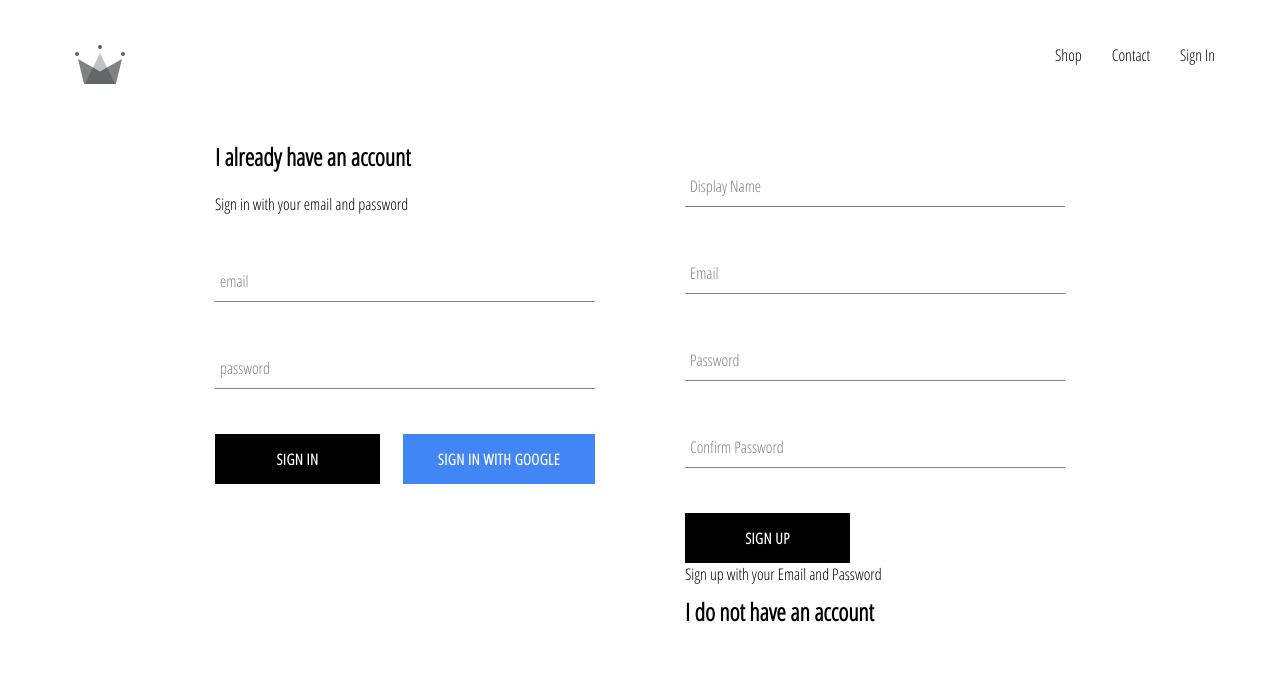
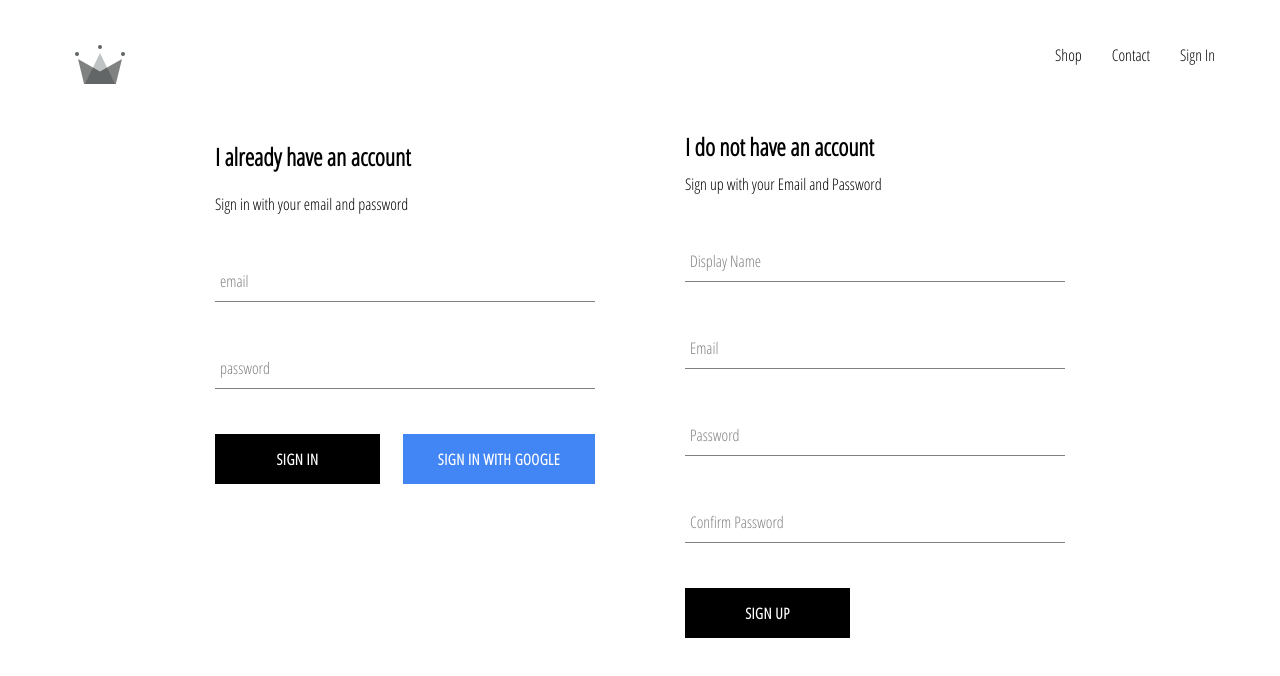
Before and after one commit to coreymunn3/ecommerce-clothing, a React (Create React App) app: page /signin in a window 1280 px wide. Shown: the top 676 px of the page. Built offline with nearby package versions, Linux system fonts and the light colour scheme; no server answers.

Commit message:
fixed minor column-reverse style on signup component

```diff
--- a/src/component/sign-in/sign-in.component.jsx
+++ b/src/component/sign-in/sign-in.component.jsx
@@ -62,7 +62,7 @@ class SignIn extends React.Component{
 
           <div className='buttons'>
             <CustomButton type='submit'>Sign In</CustomButton>
-            <CustomButton onClick={signInWithGoogle} isGoogleSignIn>Sign In with Google</CustomButton>
+            <CustomButton type='button' onClick={signInWithGoogle} isGoogleSignIn>Sign In with Google</CustomButton>
           </div>
 
         </form>
--- a/src/component/sign-up/sign-up.styles.scss
+++ b/src/component/sign-up/sign-up.styles.scss
@@ -1,6 +1,6 @@
 .sign-up {
   display: flex;
-  flex-direction: column-reverse;
+  flex-direction: column;
   width: 380px;
   .title {
     margin: 10px 0;
```
